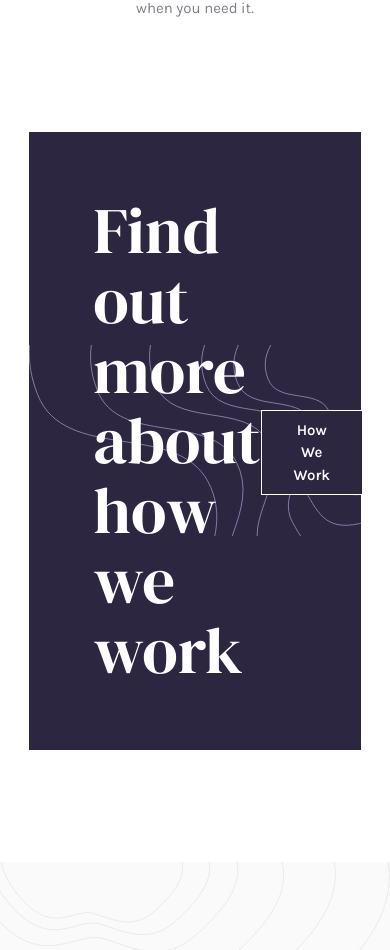
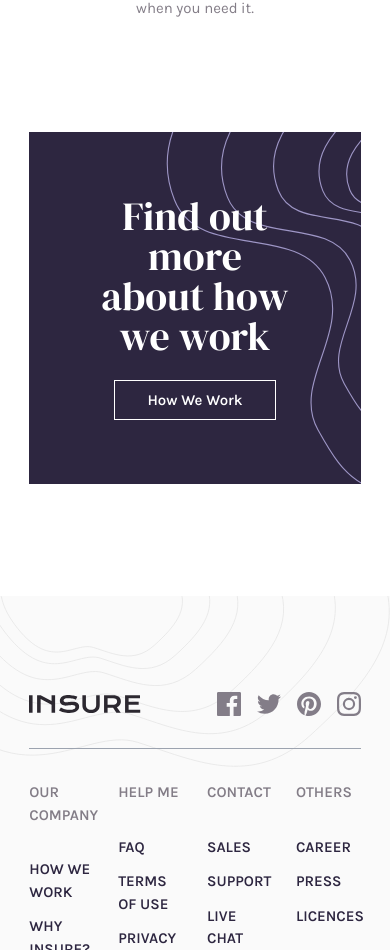
Before and after one commit to SajeedAninda/Insure-Landing-Page, a React (Vite) app: page / in a window 390 px wide. Shown: the part 2579-3529 px from the top of the page. Built offline with nearby package versions, Linux system fonts and the light colour scheme.

Commit message:
Made find out section responsive

```diff
--- a/src/Components/FindOut.css
+++ b/src/Components/FindOut.css
@@ -3,4 +3,13 @@
     background-size: contain;
     background-repeat: no-repeat;
     background-position: right;
-}
+  }
+
+  @media (max-width: 1024px) { /* Tablet and mobile screens */
+    .find-out-background {
+      background-image: url('../assets/bg-pattern-how-we-work-mobile.svg');
+      background-size: contain;
+      background-position: right;
+      background-repeat: no-repeat;
+    }
+  }
--- a/src/Components/FindOut.jsx
+++ b/src/Components/FindOut.jsx
@@ -4,8 +4,8 @@ import './FindOut.css';
 const FindOut = () => {
     return (
         <div className='my-28'>
-            <div className='w-[85%] mx-auto bg-[#2d2640] p-16 flex justify-between items-center find-out-background'>
-                <h1 className='font-dmSerif text-[65px] text-white leading-[70px]'>
+            <div className='w-[85%] mx-auto bg-[#2d2640] p-16 flex flex-col lg:flex-row justify-between items-center find-out-background'>
+                <h1 className='font-dmSerif text-[40px] lg:text-[65px] text-white leading-[40px] lg:leading-[70px] text-center lg:text-left'>
                     Find out more <br /> about how we work
                 </h1>
                 <button className='px-8 py-2 bg-[#2d2640] text-white font-semibold border border-white text-[15px] hover:bg-white hover:text-[#2d2640] font-karla transition-colors duration-300 mt-6 cursor-pointer'>
```
